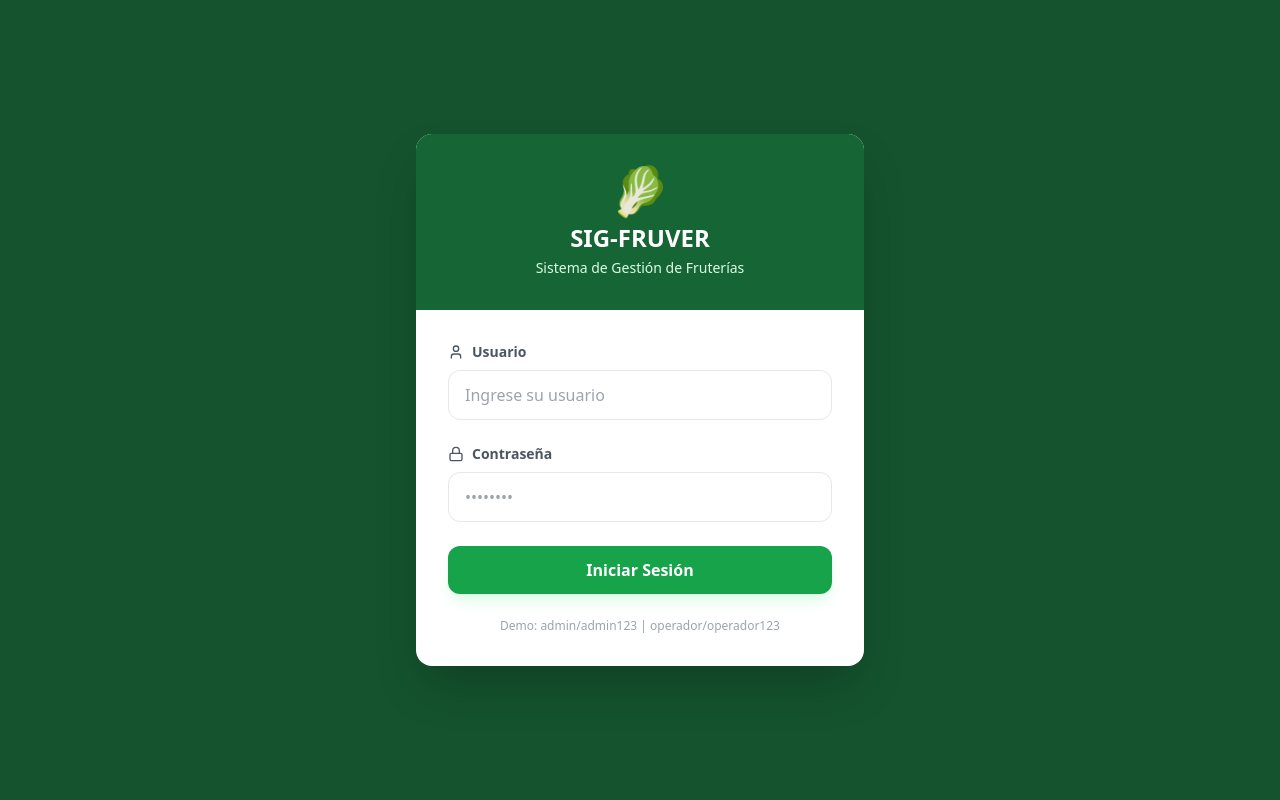
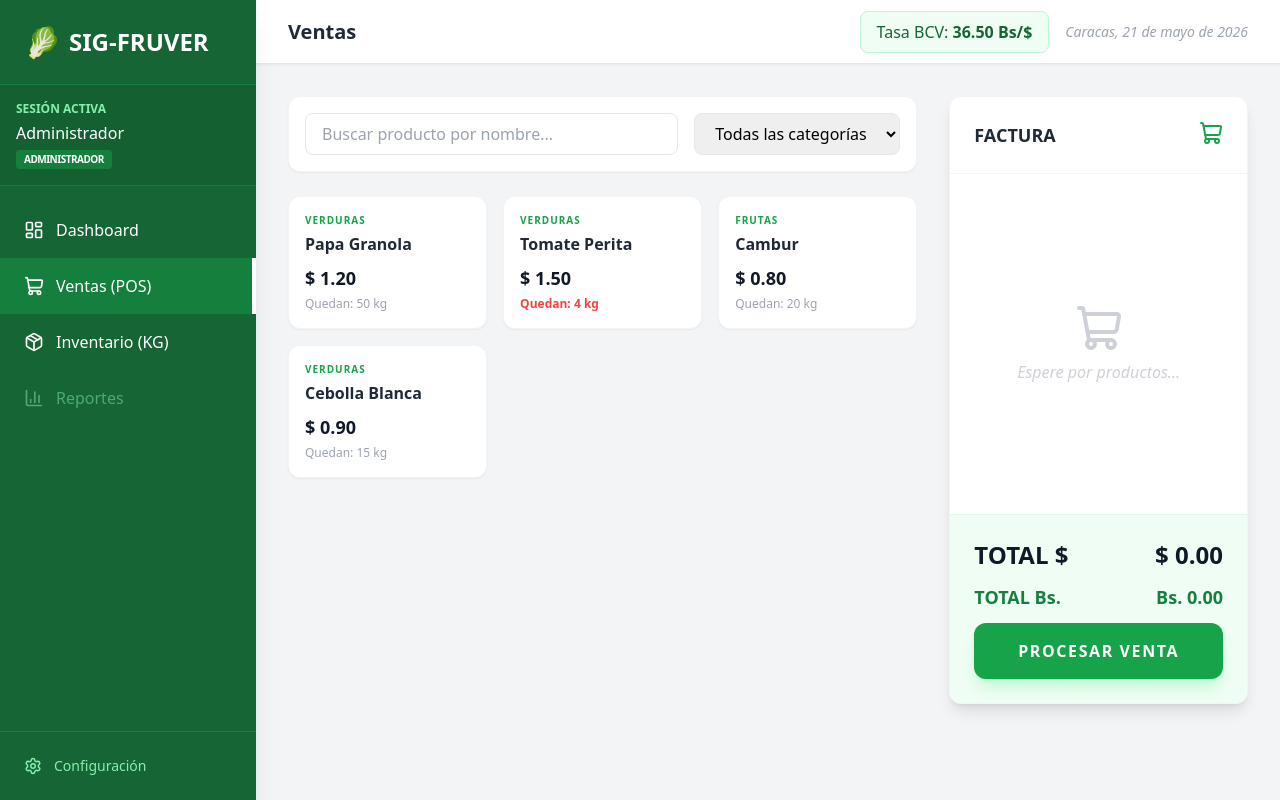
Before and after one commit to etovara/sig-fruver, a React (Create React App) app: page / in a window 1280 px wide. Built offline with nearby package versions, Linux system fonts and the light colour scheme.

Commit message:
Eliminar módulo de Login y simplificar acceso

```diff
--- a/package.json
+++ b/package.json
@@ -2,6 +2,7 @@
   "name": "sig-fruver",
   "version": "0.1.0",
   "private": true,
+  "homepage": "https://etovara.github.io/sig-fruver",
   "dependencies": {
     "@testing-library/dom": "^10.4.1",
     "@testing-library/jest-dom": "^6.9.1",
@@ -20,6 +21,8 @@
     "web-vitals": "^2.1.4"
   },
   "scripts": {
+    "predeploy": "npm run build",
+    "deploy": "gh-pages -d build",
     "start": "react-scripts start",
     "build": "react-scripts build",
     "test": "react-scripts test",
@@ -46,6 +49,7 @@
   "devDependencies": {
     "@tailwindcss/postcss": "^4.3.0",
     "autoprefixer": "10.4",
+    "gh-pages": "^6.3.0",
     "postcss": "8.4"
   }
 }
--- a/src/App.tsx
+++ b/src/App.tsx
@@ -1,5 +1,5 @@
 import React from 'react';
-import { ShoppingCart, Package, LayoutDashboard, Settings, BarChart3, TrendingUp, AlertTriangle, LogOut, User, Lock } from 'lucide-react';
+import { ShoppingCart, Package, LayoutDashboard, Settings, BarChart3, TrendingUp, AlertTriangle } from 'lucide-react';
 
 // --- Tipos de Datos ---
 type Rol = 'Administrador' | 'Operador';
@@ -25,9 +25,7 @@ interface ItemCarrito extends Producto {
 // --- Componente Principal ---
 const App: React.FC = () => {
   const [tasaBCV] = React.useState(36.50);
-  const [usuario, setUsuario] = React.useState<Usuario | null>(null);
-  const [credentials, setCredentials] = React.useState({ username: '', password: '' });
-  const [error, setError] = React.useState('');
+  const [usuario] = React.useState<Usuario>({ username: 'Administrador', rol: 'Administrador' });
   const [vista, setVista] = React.useState<'Dashboard' | 'Ventas' | 'Inventario'>('Ventas');
   const [carrito, setCarrito] = React.useState<ItemCarrito[]>([]);
 
@@ -39,89 +37,11 @@ const App: React.FC = () => {
     { id: '4', nombre: 'Cebolla Blanca', precioUSD: 0.90, stockKG: 15, categoria: 'Verduras' },
   ];
 
-  const handleLogin = (e: React.FormEvent) => {
-    e.preventDefault();
-    if (credentials.username === 'admin' && credentials.password === 'admin123') {
-      setUsuario({ username: 'Administrador', rol: 'Administrador' });
-      setVista('Dashboard');
-      setError('');
-    } else if (credentials.username === 'operador' && credentials.password === 'operador123') {
-      setUsuario({ username: 'Operador de Caja', rol: 'Operador' });
-      setVista('Ventas');
-      setError('');
-    } else {
-      setError('Credenciales incorrectas. Intente de nuevo.');
-    }
-  };
-
-  const handleLogout = () => {
-    setUsuario(null);
-    setCredentials({ username: '', password: '' });
-    setCarrito([]);
-  };
-
   const totalUSD = carrito.reduce((sum, item) => sum + item.subtotal, 0);
   const totalBS = totalUSD * tasaBCV;
   const igtf = totalUSD * 0.03;
 
-  // --- Pantalla de Login ---
-  if (!usuario) {
-    return (
-      <div className="min-h-screen bg-green-900 flex items-center justify-center p-4 font-sans">
-        <div className="bg-white w-full max-w-md rounded-2xl shadow-2xl overflow-hidden">
-          <div className="bg-green-800 p-8 text-center text-white">
-            <div className="text-5xl mb-2">🥬</div>
-            <h1 className="text-2xl font-bold">SIG-FRUVER</h1>
-            <p className="text-green-100 text-sm mt-1">Sistema de Gestión de Fruterías</p>
-          </div>
-          <form onSubmit={handleLogin} className="p-8 space-y-6">
-            {error && (
-              <div className="bg-red-50 text-red-600 p-3 rounded-lg text-sm font-medium border border-red-100">
-                {error}
-              </div>
-            )}
-            <div className="space-y-2">
-              <label className="text-sm font-semibold text-gray-600 flex items-center gap-2">
-                <User size={16} /> Usuario
-              </label>
-              <input
-                type="text"
-                required
-                className="w-full px-4 py-3 rounded-xl border border-gray-200 focus:ring-2 focus:ring-green-500 outline-none transition"
-                placeholder="Ingrese su usuario"
-                value={credentials.username}
-                onChange={(e) => setCredentials({...credentials, username: e.target.value})}
-              />
-            </div>
-            <div className="space-y-2">
-              <label className="text-sm font-semibold text-gray-600 flex items-center gap-2">
-                <Lock size={16} /> Contraseña
-              </label>
-              <input
-                type="password"
-                required
-                className="w-full px-4 py-3 rounded-xl border border-gray-200 focus:ring-2 focus:ring-green-500 outline-none transition"
-                placeholder="••••••••"
-                value={credentials.password}
-                onChange={(e) => setCredentials({...credentials, password: e.target.value})}
-              />
-            </div>
-            <button
-              type="submit"
-              className="w-full bg-green-600 text-white font-bold py-3 rounded-xl hover:bg-green-700 transition shadow-lg shadow-green-100"
-            >
-              Iniciar Sesión
-            </button>
-            <div className="text-center text-xs text-gray-400 mt-4">
-              Demo: admin/admin123 | operador/operador123
-            </div>
-          </form>
-        </div>
-      </div>
-    );
-  }
-
-  // --- Aplicación Principal (Después del Login) ---
+  // --- Aplicación Principal ---
   return (
     <div className="flex h-screen bg-gray-100 font-sans">
       {/* Sidebar */}
@@ -173,12 +93,6 @@ const App: React.FC = () => {
               <Settings size={18} /> Configuración
             </button>
           )}
-          <button
-            onClick={handleLogout}
-            className="flex items-center gap-3 text-red-300 hover:text-red-100 transition w-full px-2 py-2 text-sm font-bold"
-          >
-            <LogOut size={18} /> Cerrar Sesión
-          </button>
         </div>
       </div>
 
```
Also changed, not shown: 2 other files (tests, documents, lock files or other folders).
